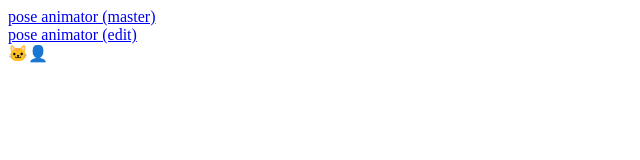
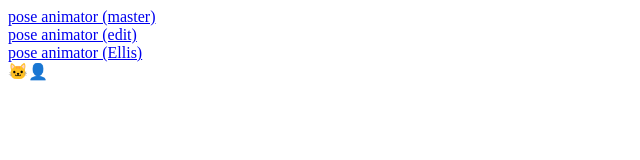
Before and after one commit to WD80/WD80.github.io, a plain HTML site: page index.html in a window 1280 px wide. Shown: the whole page, without its empty margins (0-640 px from the left). Drawn offline with Linux system fonts and the light colour scheme.

Commit message:
added 3rd folder

```diff
--- a/index.html
+++ b/index.html
@@ -9,7 +9,8 @@
 
 <body>
     <a href="pose-animator-master/index.html">pose animator (master)</a><br>
-    <a href="pose-animator-edit/index.html">pose animator (edit)</a><br>
+	<a href="pose-animator-edit/index.html">pose animator (edit)</a><br>
+	<a href="pose-animator-ellis/index.html">pose animator (Ellis)</a><br>
 </body>
 
 <footer>🐱‍👤</footer>
```
